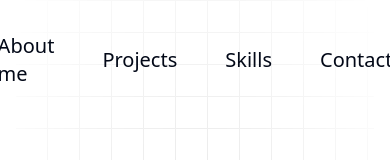
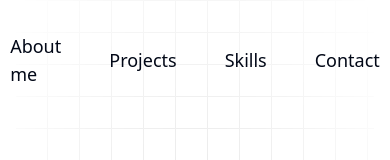
Before and after one commit to YanM16M/portfolio, a React (Vite) app: page / in a window 390 px wide. Shown: the top 160 px of the page. Built offline with nearby package versions, Linux system fonts and the light colour scheme.

Commit message:
correcting navbar's responsivity

```diff
--- a/src/components/navbar.tsx
+++ b/src/components/navbar.tsx
@@ -34,7 +34,7 @@ export const Navbar = () => {
                 {routes.map((route) => (
                     <a
                         href={route.href}
-                        className="font-light text-xl hover:text-emerald-500"
+                        className="font-light text-xl max-sm:text-lg hover:text-emerald-500"
                     >
                         {route.label}
                     </a>
```
